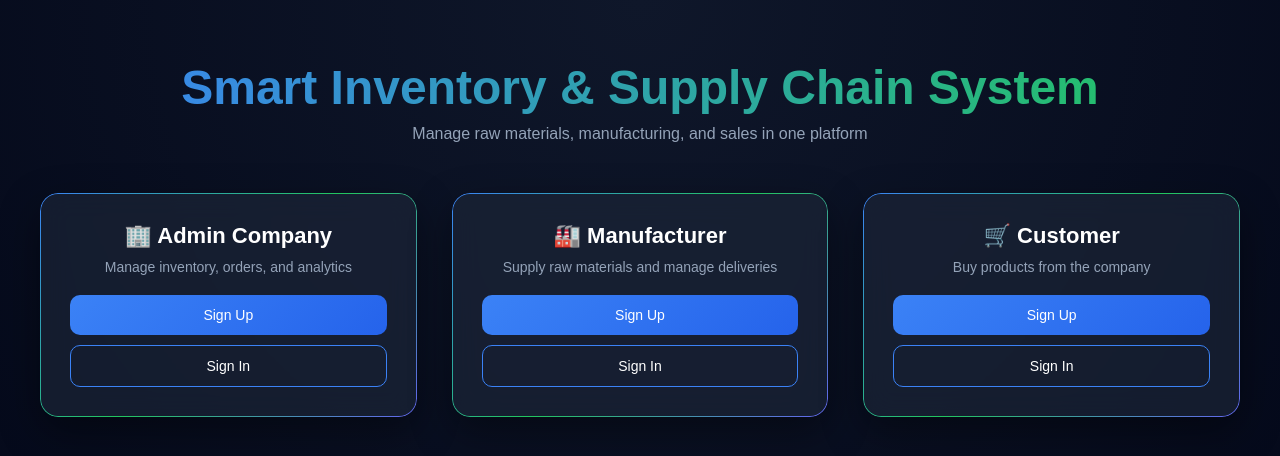
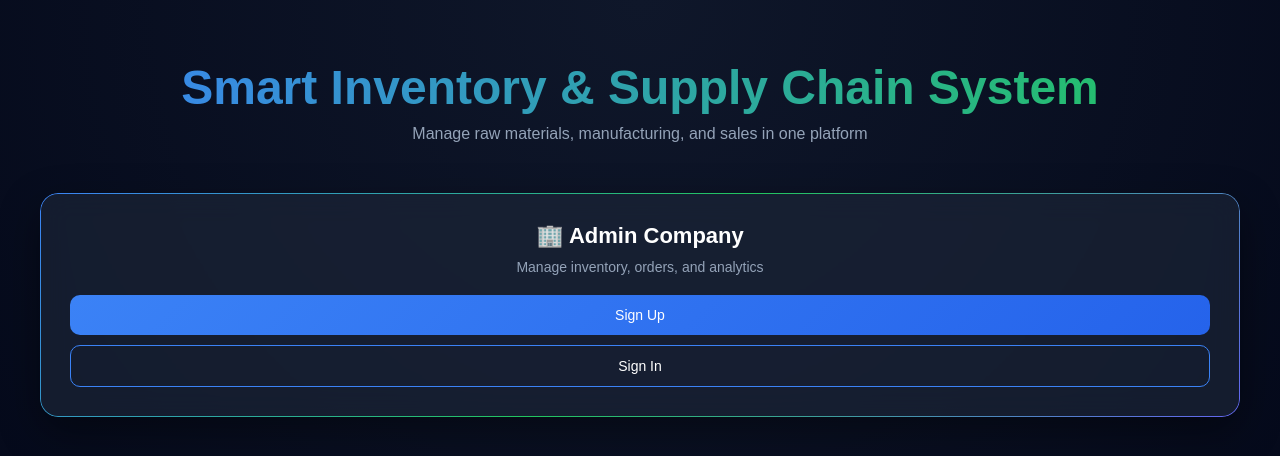
Before and after one commit to Aditya415cs/Inventory-Management-System, a React (Vite) app in the folder inventory-management-system/: page / in a window 1280 px wide. Shown: the top 456 px of the page. Built offline with nearby package versions, Linux system fonts and the light colour scheme; no server answers.

Commit message:
doen bacjend

```diff
--- a/inventory-management-system/src/landingpage.jsx
+++ b/inventory-management-system/src/landingpage.jsx
@@ -36,22 +36,10 @@ const Landing = () => {
         </div>
 
         {/* Manufacturer */}
-        <div className="role-card">
-          <h2>🏭 Manufacturer</h2>
-          <p>Supply raw materials and manage deliveries</p>
 
-          <button onClick={() => navigate("/raw material supplier")}>Sign Up</button>
-          <button onClick={() => navigate("/raw material supplier")}>Sign In</button>
-        </div>
 
         {/* Customer */}
-        <div className="role-card">
-          <h2>🛒 Customer</h2>
-          <p>Buy products from the company</p>
 
-          <button onClick={() => navigate("/customers")}>Sign Up</button>
-          <button onClick={() => navigate("/customers")}>Sign In</button>
-        </div>
       </div>
       {showModal && (
         <div className="modal-overlay">
```
